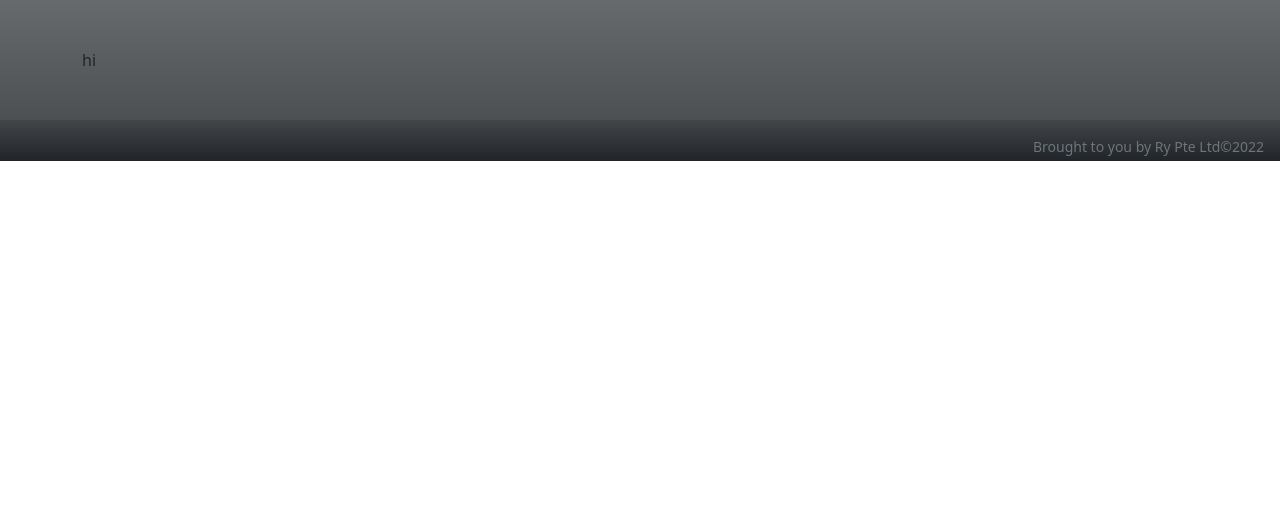
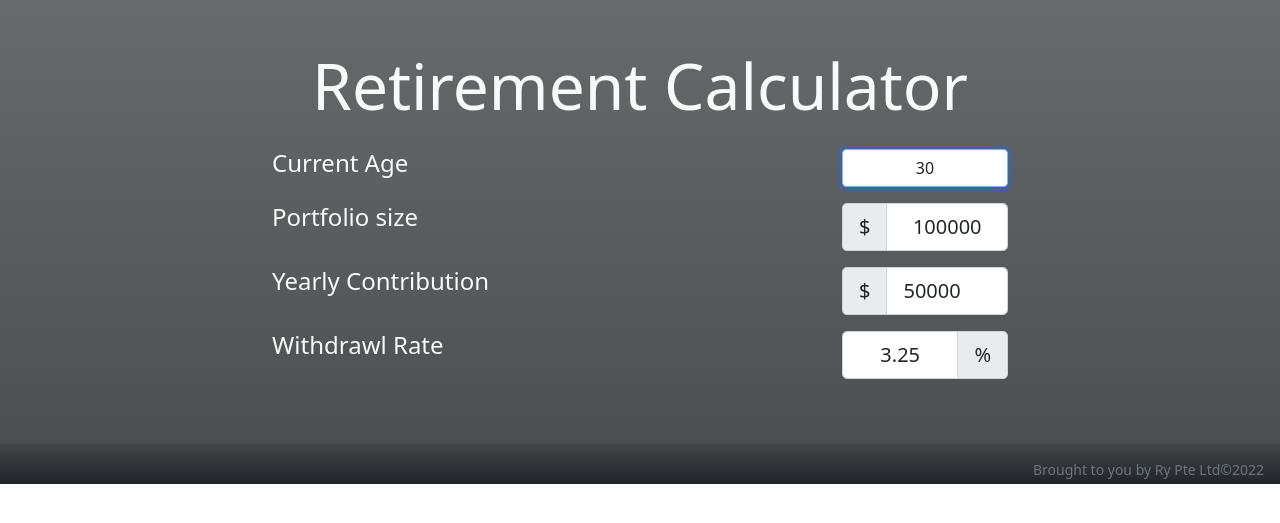
Before and after one commit to ryryry-3302/RyNance, a Flask app: page /retirement in a window 1280 px wide. Shown: the part 100-623 px from the top of the page. Run offline with Flask 2, Linux system fonts and the light colour scheme; the visitor is signed in with stand-in values (Sample User, id 1); some libraries are stand-ins or nearby versions.

Commit message:
added retirement calulator form

```diff
--- a/app.py
+++ b/app.py
@@ -130,5 +130,5 @@ def calculate():
 @app.route("/retirement", methods=["GET", "POST"])
 @login_required
 def retirement():
-
-    return render_template("retirement.html")
+    if request.method == "GET":
+        return render_template("retirement.html")
--- a/templates/layout.html
+++ b/templates/layout.html
@@ -12,7 +12,6 @@
         <script crossorigin="anonymous" src="https://cdn.jsdelivr.net/npm/bootstrap@5.1.3/dist/js/bootstrap.bundle.min.js" integrity="sha384-ka7Sk0Gln4gmtz2MlQnikT1wXgYsOg+OMhuP+IlRH9sENBO0LRn5q+8nbTov4+1p"></script>
         <script src="/static/scripts.js"></script>
         <!-- https://favicon.io/emoji-favicons/money-bag/ -->
-
         <link href="/static/styles.css" rel="stylesheet">
         <link rel="icon" href="/static/favicon.ico">
         <title>RyNance: {% block title %}{% endblock %}</title>
--- a/templates/retirement.html
+++ b/templates/retirement.html
@@ -7,7 +7,55 @@
 {% block main %}
 
 <div class="container-md text-start">
-    hi
+    <div class="row justify-content-center">
+        <div class="col-8 mb-3">
+            <h1 class="display-3 tw-bolder text-light text-center">Retirement Calculator</h1>
+        </div>
+    </div>
+    <div class="row justify-content-center">
+        <div class="col-md-6 mb-3">
+            <h3 class="fs-4 tw-bolder text-light text-start">Current Age</h3>
+        </div>
+        <div class="col-md-2 mb-3">
+            <input type="text" required autofocus class="form-control input-lg text-center" value="30" id="age" placeholder="Current Age">
+        </div>
+    </div>
+    <div class="row justify-content-center">
+        <div class="col-md-6 mb-3">
+            <h3 class="fs-4 tw-bolder text-light text-start">Portfolio size</h3>
+        </div>
+        <div class="col-md-2 mb-3">
+            <div class="input-group input-group-lg">
+                <span class="input-group-text">$</span>
+                <input required type="text" class="form-control text-center" value="100000" id="portvalue" placeholder="Portolio Value">
+            </div>
+        </div>
+    </div>
+    <div class="row justify-content-center">
+        <div class="col-md-6 mb-3">
+            <h3 class="fs-4 tw-bolder text-light text-start">Yearly Contribution</h3>
+        </div>
+        <div class="col-md-2 mb-3">
+            <div class="input-group input-group-lg">
+                <span class="input-group-text">$</span>
+                <input required type="text" class="form-control" value="50000" id="contribution" placeholder="Yearly Contribution">
+            </div>
+        </div>
+    </div>
+    <div class="row justify-content-center">
+        <div class="col-md-6 mb-3">
+            <h3 class="fs-4 tw-bolder text-light text-start">Withdrawl Rate</h3>
+        </div>
+        <div class="col-md-2 mb-3">
+            <div class="input-group input-group-lg">
+
+                <input require type="text" class="form-control text-center" value="3.25" id="portvalue" placeholder="Withdrawl Rate">
+                <span class="input-group-text">%</span>
+            </div>
+        </div>
+    </div>
+
 </div>
 
+
 {% endblock %}
```
Also changed, not shown: 1 other file.
